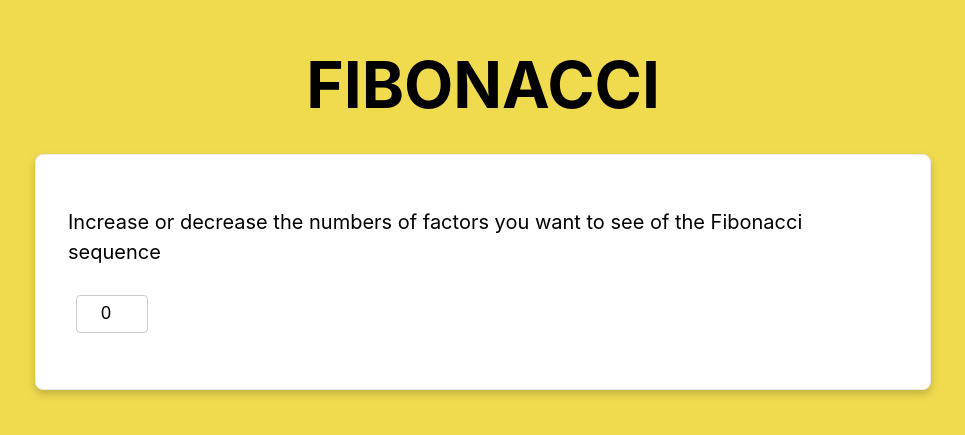
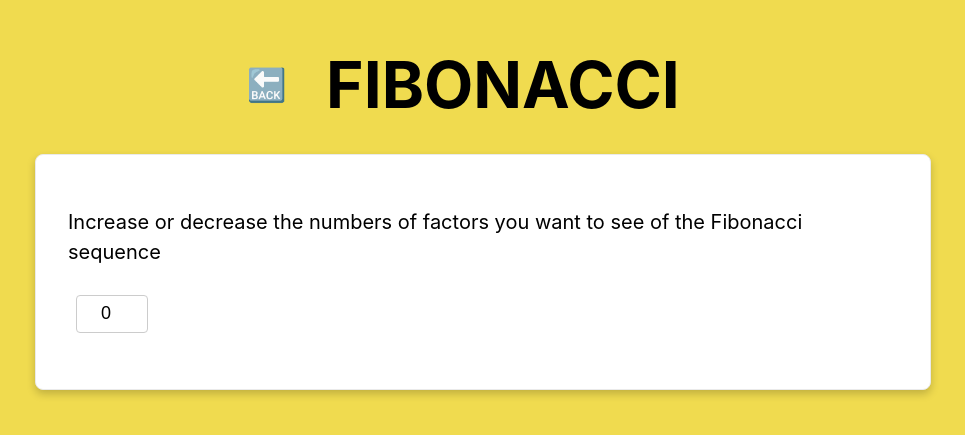
Before and after one commit to carlossgabriel/next-algo, a Next.js app: page /fibonacci in a window 1280 px wide. Shown: the part 165-600 px from the top of the page, without its empty margins (157-1122 px from the left). Built offline with nearby package versions, Linux system fonts and the light colour scheme.

Commit message:
backButton component

```diff
--- /dev/null
+++ b/components/backButton.tsx
@@ -0,0 +1,17 @@
+import { useRouter } from "next/router";
+import styles from "../styles/Home.module.css";
+
+export default function BackButton() {
+  const router = useRouter();
+
+  return (
+    <span
+      onClick={() => {
+        router.back();
+      }}
+      className={styles.backButton}
+    >
+      🔙
+    </span>
+  );
+}
--- a/pages/factorial/index.tsx
+++ b/pages/factorial/index.tsx
@@ -1,6 +1,7 @@
 import type { NextPage } from "next";
 import styles from "../../styles/Home.module.css";
 import React, { useState } from "react";
+import BackButton from "../../components/backButton";
 
 const Factorial: NextPage = () => {
   const [value, setValue] = useState<number>(0);
@@ -22,7 +23,10 @@ const Factorial: NextPage = () => {
   const pageTitle = "Factorial";
   return (
     <div className={styles.main}>
-      <h1 className={styles.title}>{pageTitle}</h1>
+      <h1 className={styles.title}>
+        <BackButton />
+        {pageTitle}
+      </h1>
       <div className={styles.card}>
         <p>Type the number to see it`s factorial</p>
         <div className={styles.content}>
--- a/pages/fibonacci/index.tsx
+++ b/pages/fibonacci/index.tsx
@@ -1,6 +1,7 @@
 import type { NextPage } from "next";
 import styles from "../../styles/Home.module.css";
-import { useEffect, useState } from "react";
+import { useState } from "react";
+import BackButton from "../../components/backButton";
 
 const Fibonacci: NextPage = () => {
   const [fibArray, setFibArray] = useState<number[]>([]);
@@ -27,8 +28,12 @@ const Fibonacci: NextPage = () => {
   };
 
   return (
+    <>
       <div className={styles.main}>
-      <h1 className={styles.title}>{pageTitle}</h1>
+        <h1 className={styles.title}>
+          <BackButton />
+          {pageTitle}
+        </h1>
         <div className={styles.card}>
           <p>
             Increase or decrease the numbers of factors you want to see of the
@@ -54,6 +59,7 @@ const Fibonacci: NextPage = () => {
           </div>
         </div>
       </div>
+    </>
   );
 };
 
--- a/styles/Home.module.css
+++ b/styles/Home.module.css
@@ -50,6 +50,8 @@
   display: flex;
   color: black;
   text-transform: uppercase;
+  align-items: center;
+  justify-content: flex-end;
 }
 
 .title,
@@ -156,6 +158,11 @@
   width: auto;
 }
 
+.backButton {
+  margin-right: 10%;
+  font-size: xx-large;
+}
+
 @media (max-width: 600px) {
   .grid {
     width: 100%;
```
Lines whose indentation alone changed are shown as unchanged.
